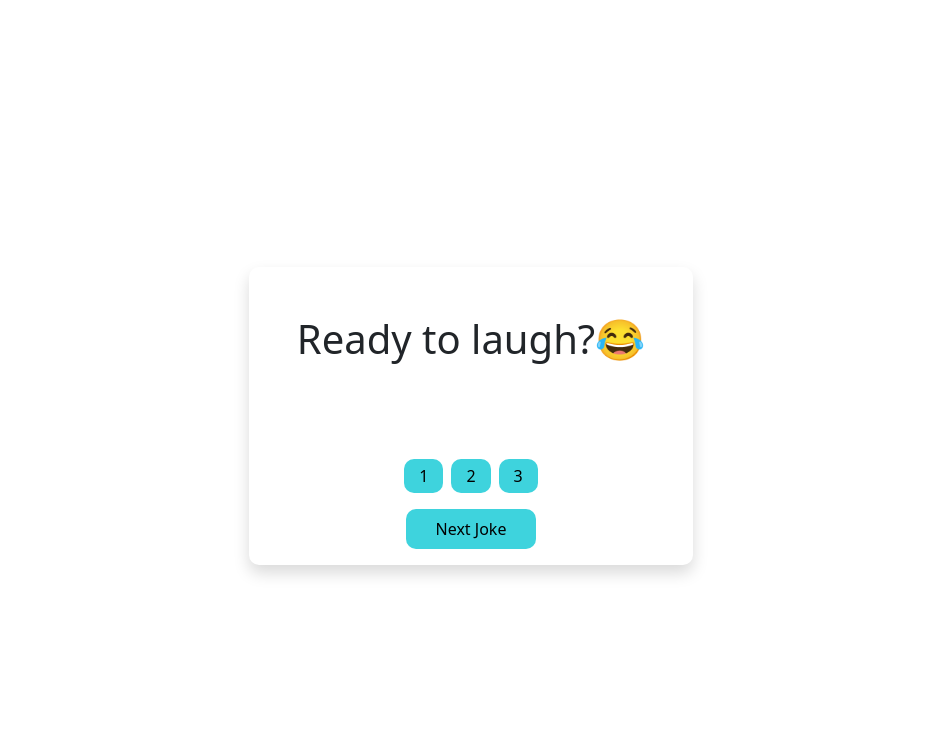
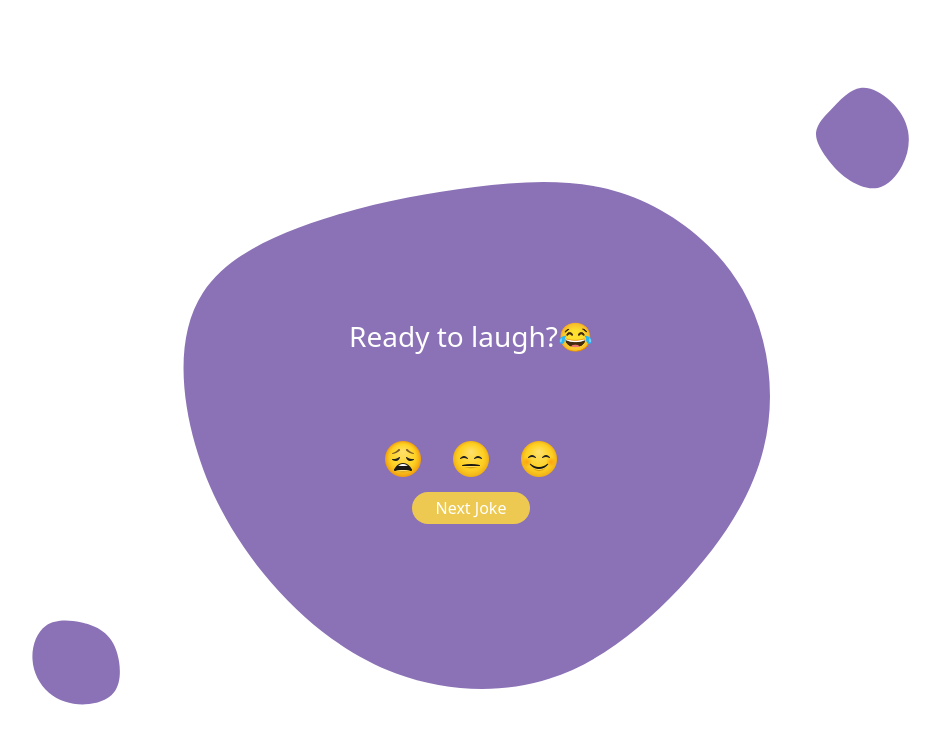
Before and after one commit to marshalljordan1/Sprint5-TypeScript-and-API, a website: page index.html in a window 1280 px wide. Both pictures are taken after a click on the button "Next Joke". Shown: the whole page, without its empty margins (169-1109 px from the left). Drawn offline with nearby package versions, Linux system fonts and the light colour scheme; no server answers.

Commit message:
complete ex 5 and ex 6

```diff
--- a/index.html
+++ b/index.html
@@ -6,25 +6,35 @@
     <meta name="viewport" content="width=device-width, initial-scale=1.0">
     <link rel="stylesheet" href="styles.css">
     <link href="https://cdn.jsdelivr.net/npm/bootstrap@5.0.2/dist/css/bootstrap.min.css" rel="stylesheet" integrity="sha384-EVSTQN3/azprG1Anm3QDgpJLIm9Nao0Yz1ztcQTwFspd3yD65VohhpuuCOmLASjC" crossorigin="anonymous">
+    <a target="_blank" href="https://icons8.com/icon/42811/happy"></a><a target="_blank" href="https://icons8.com"></a>
     <title>Jokes</title>
 
 </head>
 <body>
-    <div class="m-0">
-        <p id="weather"></p>
+    <div class="d-flex justify-content-start align-items-center temperature p-4">
+        <span id="weather-icon" class="mx-3"></span>
+        <span id="degrees"></span>
     </div>
-    <div class="col-12 d-flex justify-content-center align-items-center vh-100">
-        <div class="joke-box row flex-column align-items-center my-5 shadow">
-            <h1 class="col-12 d-flex justify-content-center px-5 my-5">Ready to laugh?😂</h1>
-            <p id="joke" class="d-flex justify-content-center p-2"></p>
+    <div class="side-blob-1"></div>
+    <div class="col-12 d-flex justify-content-center align-items-center vh-90">
+        <div class="joke-box p-5 d-flex flex-column justify-content-center align-items-center">
+            <h3 class="col-12 d-flex justify-content-center px-5 my-5 text-white">Ready to laugh?😂</h3>
+            <p id="joke" class="d-flex col-7 justify-content-center px-5 text-white"></p>
             <div class="col-12 d-flex justify-content-center mt-3">
-                <button id="rate-one" class="rate mx-1">1</button>
-                <button id="rate-two" class="rate mx-1">2</button>
-                <button id="rate-three" class="rate mx-1">3</button>
+                <button id="rate-one" class="rate mx-1">
+                    <img src="images/icons8-weary-face-48.png" alt="">
+                </button>
+                <button id="rate-two" class="rate mx-1">
+                    <img src="images/icons8-expressionless-face-48.png" alt="">
+                </button>
+                <button id="rate-three" class="rate mx-1">
+                    <img src="images/icons8-smiling-face-with-smiling-eyes-48.png" alt="">
+                </button>
             </div>
-            <button onclick="nextJoke()" id="next-joke" class="py-2 my-3">Next Joke</button>
+            <button onclick="nextJoke()" id="next-joke" class="border-rounded mb-4 mt-2 px-4 py-1 rounded-pill">Next Joke</button>
         </div>
     </div>
+    <div class="side-blob-2"></div>
 
 
     <script src="script.js"></script>
--- a/script.js
+++ b/script.js
@@ -10,10 +10,27 @@ const weather = document.getElementById("weather");
 // Create an empty array to store joke objects
 const reportJokes = [];
 
+// Create an array of APIs to alternate between
+const jokeAPIs = ['https://icanhazdadjoke.com', 'https://api.chucknorris.io/jokes/random'];
+let currentAPI = 0;
+let jokeObj = {};
+
+const mainBlobsArray = ['blob-1', 'blob-2', 'blob-3', 'blob-4', 'blob-5'];
+
 // Function to fetch a joke and handle voting
 function nextJoke() {
+  const jokeBox = document.querySelector('.joke-box');
+    const randomBlob = mainBlobsArray[Math.floor(Math.random() * mainBlobsArray.length)];
+    jokeBox.classList.remove(...mainBlobsArray);
+    jokeBox.classList.add(randomBlob);
+
+    for (let i = 0; i < rateButtons.length; i++) {
+      rateButtons[i].style.display = 'block';
+    }
+  const apiUrl = jokeAPIs[currentAPI];
+  currentAPI = (currentAPI + 1) % jokeAPIs.length;
     // Call the API to get a joke
-    fetch('https://icanhazdadjoke.com', {
+    fetch(apiUrl, {
         headers: {
           'Accept': 'application/json'
         }
@@ -21,13 +38,23 @@ function nextJoke() {
         // Parse the data response as JSON
         .then(response => response.json())
         // Handle the data received
+
+        // Create a new joke object with a score of 0 and the current date in an ISO string if current API === 1
         .then(data => {
-          // create a new joke object with a score of 0 and the current date in an ISO string
-          const jokeObj = {
-            joke: data.joke,
-            score: 0,
-            date: new Date().toISOString()
-          };
+
+          if (currentAPI === 1) {
+            jokeObj = {
+              joke: data.joke,
+              score: 0,
+              date: new Date().toISOString()
+            }
+          } else if (currentAPI === 0) {
+              jokeObj = {
+                joke: data.value,
+                score: 0,
+                date: new Date().toISOString()
+              };
+            };
           // Display the joke text on screen
           showJoke.innerText = jokeObj.joke;
           // Add event listeners for each rating button
@@ -50,19 +77,15 @@ function nextJoke() {
           else {
             reportJokes.push(jokeObj);
           }
+          console.log(reportJokes);
           // Log the contents of the reportJokes array to the console
-          console.log(reportJokes)
         })
         // Handle any errors
         .catch(error => console.error(error));
       };
 
 // Add event listener to the show rateButtons when first joke is revealed
-jokeButton.addEventListener('click', function() {
-    for (let i = 0; i < rateButtons.length; i++) {
-      rateButtons[i].style.display = 'block';
-    }
-});
+
 
 fetch('https://api.openweathermap.org/data/2.5/weather?q=Barcelona&appid=0db72ac48dddd8406450bfa9aba40aaf', {
   headers: {
@@ -71,7 +94,12 @@ fetch('https://api.openweathermap.org/data/2.5/weather?q=Barcelona&appid=0db72ac
 })
 .then(response => response.json())
 .then(data => {
+  const iconCode = data.weather[0].icon;
+  const weatherIcon = document.getElementById("weather-icon");
   const kelvinTemp = data.main.temp;
+  const temperatureElement = document.getElementById("degrees");
+  const iconUrl = `http://openweathermap.org/img/wn/${iconCode}.png`;
+    weatherIcon.innerHTML = `<img src="${iconUrl}" alt="Weather icon">`;
   const celsiusTemp = Math.floor(kelvinTemp - 273.15);
-  weather.innerText = `${celsiusTemp}°C`;
-});
+  temperatureElement.innerText = `${celsiusTemp}°C`;
+})
--- a/styles.css
+++ b/styles.css
@@ -1,20 +1,68 @@
+.body {
+    scroll-padding-top: 100%;
+    height: 100vh;
+}
 
-#next-joke {
-    background-color: #3ED3DD;
-    width: 130px;
-    border: none;
-    border-radius: 10px;
+#weather-icon {
+    border-right: solid 2px black;
+    padding-right: 5px;
 }
 
 .joke-box {
+    background-image: url('/images/blob\ \(1\).svg');
+    background-repeat: no-repeat;
+    background-position: center;
+    position: absolute;
+    bottom: 5%;
+    height: 700px;
+    width: 900px;
+    box-sizing: border-box;
+    text-align: center;
+}
+
+.joke-box.blob-2 {
+    background-image: url('/images/blob\ \(2\).svg');
+}
+
+.joke-box.blob-3 {
+    background-image: url('/images/blob\ \(3\).svg');
+    position: absolute;
+    bottom: 0%;
+    left: 15%;
+}
+
+.joke-box.blob-4 {
+    background-image: url('/images/blob\ \(4\).svg');
+}
+
+.joke-box.blob-5 {
+    background-image: url('/images/blob\ \(5\).svg');
+}
+
+.side-blob-1 {
+    background-image: url('/images/blob\ \(9\).svg');
+    padding: 60px;
+    position: absolute;
+    bottom: 10%;
+    left: 15%;
+}
+
+.side-blob-2 {
+    background-image: url('/images/blob\ \(10\).svg');
+    padding: 60px;
+    position: absolute;
+    top: 10%;
+    right: 15%;
+}
+
+#next-joke {
+    background-color: #edc951;
     border: none;
-    border-radius: 10px;
+    color: white;
+    font-weight: light;
 }
 
 .rate {
-    background-color: #3ED3DD;
-    padding: 5px 15px;
+    background-color: transparent;
     border: none;
-    border-radius: 10px;
-    display: none;
 }
```
Also changed, not shown: images/blob (1).svg (added), images/blob (10).svg (added), images/blob (2).svg (added), images/blob (3).svg (added), images/blob (4).svg (added), images/blob (5).svg (added), images/blob (9).svg (added), images/icons8-expressionless-face-48.png (added), images/icons8-smiling-face-with-smiling-eyes-48.png (added), images/icons8-weary-face-48.png (added), 2 other files.
